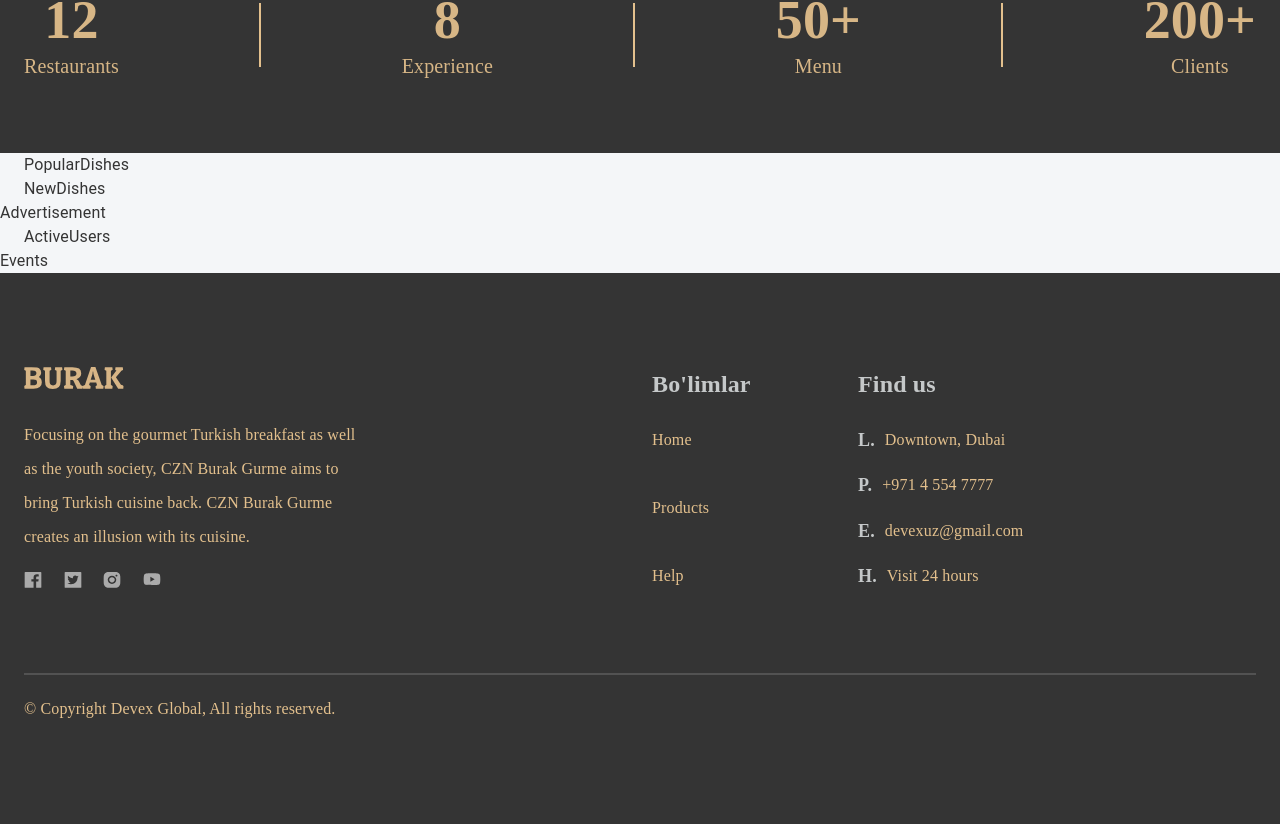
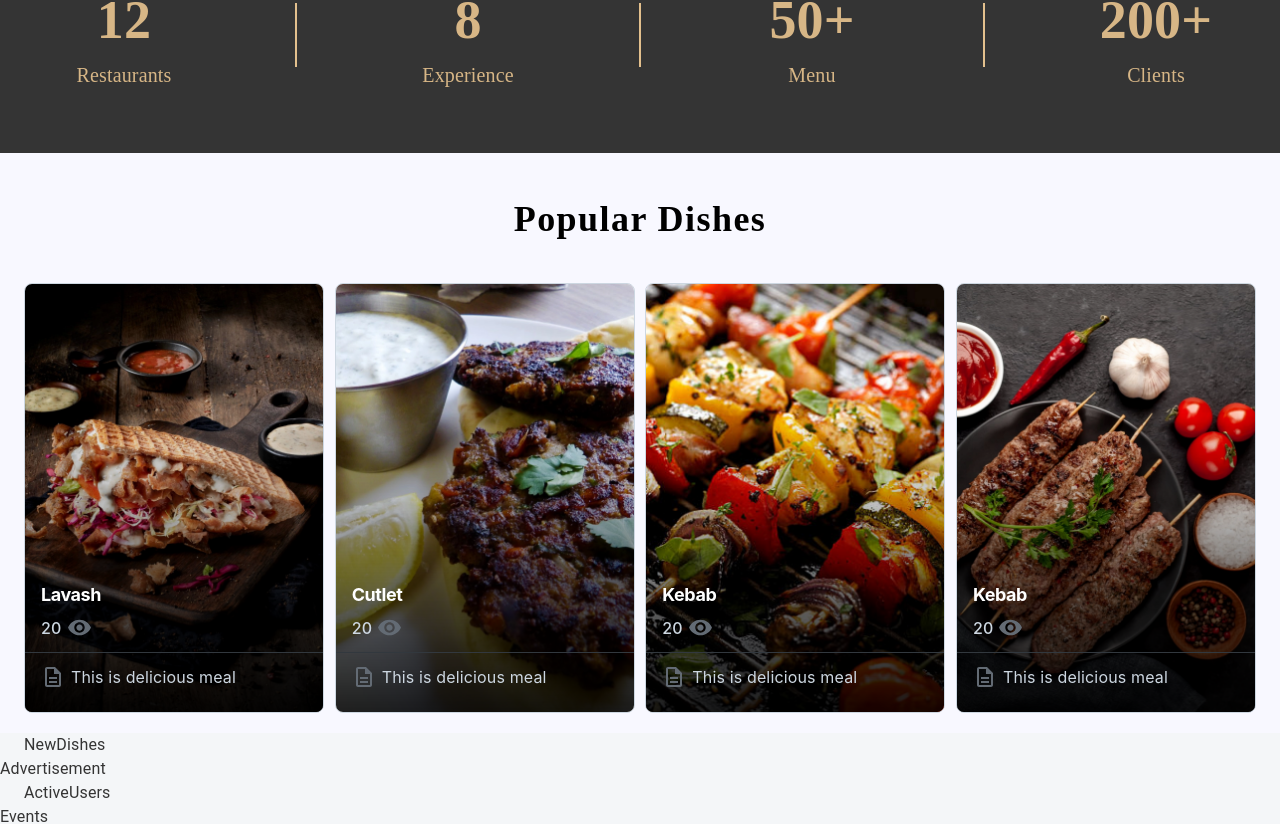
Before and after one commit to Shjohnn/BURAK-REACT, a React (Create React App) app: page / in a window 1280 px wide. Shown: the part 856-1680 px from the top of the page. Built offline with nearby package versions, Linux system fonts and the light colour scheme.

Commit message:
popular dishes component

```diff
--- a/package.json
+++ b/package.json
@@ -5,8 +5,9 @@
   "dependencies": {
     "@emotion/react": "^11.14.0",
     "@emotion/styled": "^11.14.1",
-    "@mui/icons-material": "^5.8.4",
-    "@mui/material": "^9.5.0",
+    "@mui/icons-material": "^5.18.0",
+    "@mui/joy": "^5.0.0-beta.52",
+    "@mui/material": "^5.18.0",
     "@reduxjs/toolkit": "^1.8.1",
     "@testing-library/jest-dom": "^4.2.4",
     "@testing-library/react": "^9.5.0",
--- a/src/app/screens/homePage/PopularDishes.tsx
+++ b/src/app/screens/homePage/PopularDishes.tsx
@@ -1,11 +1,96 @@
-import { Container } from "@mui/material";
 import React from "react";
+import { Box, Container, Stack } from "@mui/material";
+import { CssVarsProvider } from "@mui/joy/styles";
+import Card from "@mui/joy/Card";
+import CardCover from "@mui/joy/CardCover";
+import CardContent from "@mui/joy/CardContent";
+import Typography from "@mui/joy/Typography";
+import CardOverflow from "@mui/joy/CardOverflow";
+import VisibilityIcon from "@mui/icons-material/Visibility";
+import DescriptionOutlinedIcon from "@mui/icons-material/DescriptionOutlined";
 
+const list = [
+  { productName: "Lavash", imagePath: "/img/lavash.webp" },
+  { productName: "Cutlet", imagePath: "/img/cutlet.webp" },
+  { productName: "Kebab", imagePath: "/img/kebab.webp" },
+  { productName: "Kebab", imagePath: "/img/kebab-fresh.webp" },
+];
 
-export default function PopularDishes (){
-    return (
-        <div>
-            <Container>PopularDishes</Container>
-        </div>
-    );
+export default function PopularDishes() {
+  return (
+    <div className="popular-dishes-frame">
+      <Container>
+        <Stack className="popular-section">
+          <Box className="category-title">Popular Dishes</Box>
+          <Stack className="cards-frame">
+            {list.map((ele, index) => {
+              return (
+                <CssVarsProvider key={index}>
+                  <Card className="card">
+                    <CardCover>
+                      <img src={ele.imagePath} alt="" />
+                    </CardCover>
+                    <CardCover className="card-cover" />
+                    <CardContent sx={{ justifyContent: "flex-end" }}>
+                      <Stack
+                        sx={{
+                          direction: "row",
+                          justifyContent: "space-between",
+                        }}
+                      >
+                        <Typography
+                          component="h2"
+                          level="h2"
+                          sx={{
+                            fontSize: "lg",
+                            color: "#fff",
+                            mb: 1,
+                          }}
+                        >
+                          {ele.productName}
+                        </Typography>
+
+                        <Typography
+                          component="div"
+                          sx={{
+                            fontWeight: "md",
+                            color: "neutral.300",
+                            alignItems: "center",
+                            display: "flex",
+                          }}
+                        >
+                          20
+                          <VisibilityIcon
+                            sx={{ fontSize: 25, marginLeft: "5px" }}
+                          />
+                        </Typography>
+                      </Stack>
+                    </CardContent>
+
+                    <CardOverflow
+                      sx={{
+                        display: "flex",
+                        gap: 1.5,
+                        py: 1.5,
+                        px: "var(--Card-padding)",
+                        borderTop: "1px solid",
+                        height: "60px",
+                      }}
+                    >
+                      <Typography
+                        startDecorator={<DescriptionOutlinedIcon />}
+                        textColor="neutral.300"
+                      >
+                        This is delicious meal
+                      </Typography>
+                    </CardOverflow>
+                  </Card>
+                </CssVarsProvider>
+              );
+            })}
+          </Stack>
+        </Stack>
+      </Container>
+    </div>
+  );
 }
--- a/src/css/home.css
+++ b/src/css/home.css
@@ -3,9 +3,8 @@
   height: auto;
 }
 
-
-/** STATISTICS **/
-.homepage .static-frame {
+/* STATISTICS */
+.homepage .static-frame{
   width: 100%;
   height: 236px;
   background: #343434;
@@ -19,28 +18,28 @@
   align-items: center;
 }
 
-.homepage .static-frame.info .static-box {
+.homepage .static-frame .info .static-box{
   width: 200px;
   height: 116px;
   display: flex;
   flex-direction: column;
+  justify-content: center;
   align-items: center;
-    justify-content: center;
 }
 
-.homepage .static-frame .info .static-box .static-num{
+.homepage .static-frame .info .static-box .static-num {
   text-align: center;
-    font-family: Poppins;
+  font-family: "Poppins";
   font-size: 54px;
   font-style: normal;
   font-weight: 600;
-    line-height: normal;
+  line-height: 80px;
   color: #d7b686;
 }
 
 .homepage .static-frame .info .static-box .static-text {
   text-align: center;
-  font-family: Poppins;
+  font-family: "Poppins";
   font-size: 20px;
   font-style: normal;
   font-weight: 500;
```
Also changed, not shown: 1 other file (tests, documents, lock files or other folders). Lines whose indentation alone changed are shown as unchanged.
